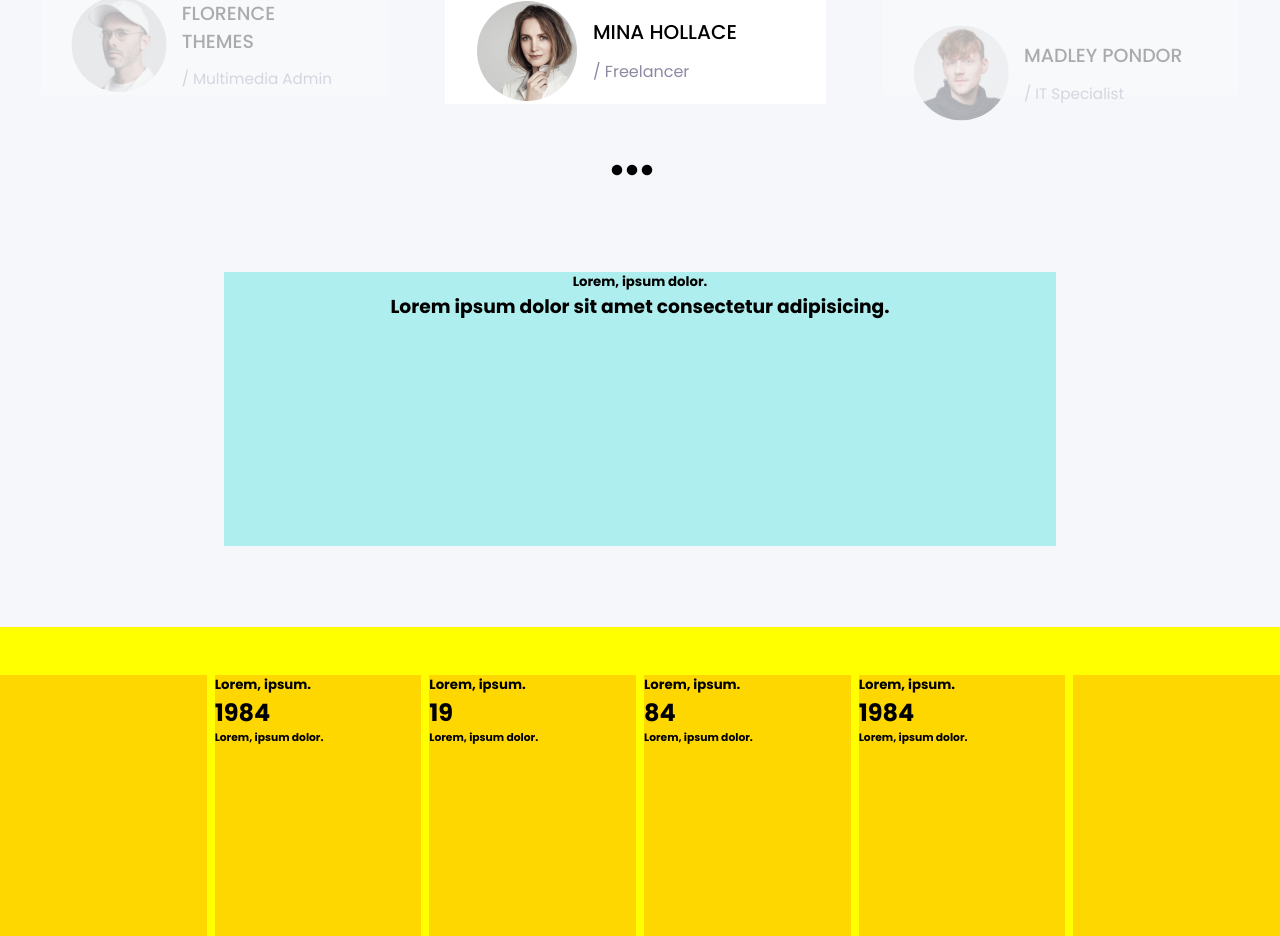
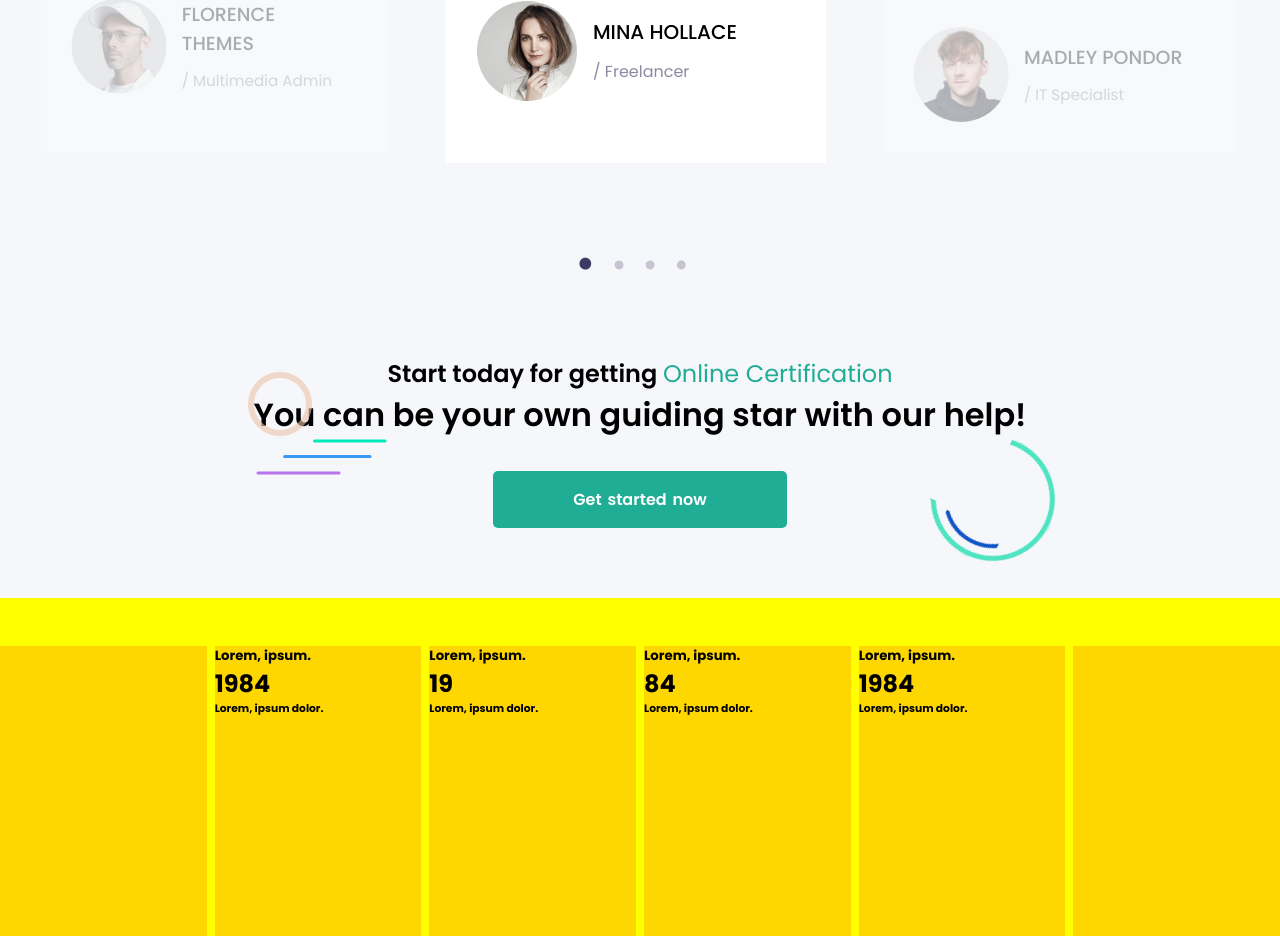
Before and after one commit to nicodellolio/proj-html-vuejs, a Vue app: page / in a window 1280 px wide. Shown: the part 4049-4985 px from the top of the page. Built offline with nearby package versions, Linux system fonts and the light colour scheme.

Commit message:
add verbatim section

```diff
--- a/src/components/AppMain.vue
+++ b/src/components/AppMain.vue
@@ -316,12 +316,21 @@ export default {
             </div>
 
             <div class="dots">
-                <i class="fa-solid fa-ellipsis"></i>
+                <span>.</span>
+                <span>.</span>
+                <span>.</span>
+                <span>.</span>
             </div>
 
             <div class="get-started">
-                <h5>Lorem, ipsum dolor.</h5>
-                <h3>Lorem ipsum dolor sit amet consectetur adipisicing.</h3>
+                <h2>Start today for getting </h2>
+                <h2>Online Certification</h2>
+                <h1>You can be your own guiding star with our help!</h1>
+                <button>Get started now</button>
+
+                <img class="stripes-shape" src="/public/images/maxcoach-shape-01.png" alt="">
+                <img class="circle-shape" src="/public/images/maxcoach-shape-02.png" alt="">
+                <i class="fa-regular fa-circle" aria-hidden="true"></i>
             </div>
         </div>
 
--- a/src/style.css
+++ b/src/style.css
@@ -530,26 +530,29 @@
         color: var(--bg-text-secondary);
       }
 
-      p{
+      p {
         color: var(--bg-text-primary)
       }
 
-      .reviewed-person{
+      .reviewed-person {
         margin-top: 2rem;
         display: flex;
         align-items: center;
         gap: 1rem;
-        img{
-          width: 100px ;
+
+        img {
+          width: 100px;
           border-radius: 100%;
         }
-        h4{
+
+        h4 {
           font-size: 1.25rem;
           margin-bottom: 0.75rem;
           text-transform: uppercase;
           font-weight: 500;
         }
-        aside{
+
+        aside {
           color: var(--bg-text-tertiary);
         }
       }
@@ -563,22 +566,72 @@
   }
 }
 
-.dots{
-  font-size: 3rem;
+.dots {
+  font-size: 4.5rem;
   letter-spacing: 1rem;
-  margin-top: 2rem;
+  color: var(--bg-text-ordinary);
+  span:first-child{
+    color: var(--bg-text-secondary);
+    font-size: 6rem;
+  }
 }
-
-
-
-
 
 .get-started {
   margin: 0 auto;
-  margin-top: 5%;
+  margin-top: 3rem;
   width: 65%;
+  position: relative;
+  padding-bottom: 3%;
+
+  h2 {
+    font-weight: 600;
+    display: inline;
+  }
+
+  h2:nth-child(2) {
+    color: var(--bg-btn);
+    font-weight: 400;
+  }
+
+  h1 {
+    font-weight: 600;
+  }
+
+  button {
+    margin: 2rem 0 2rem;
+    padding: 1rem 5rem;
+    color: var(--bg-primary);
+    border: none;
+    border-radius: 5px;
+    font-size: 1rem;
+    font-weight: 600;
+    word-spacing: 2px;
+    background-color: var(--bg-btn);
+    cursor: pointer;
+  }
+
+  img,
+  .fa-circle {
+    position: absolute;
+  }
+
+  .stripes-shape {
+    left: 2rem;
+  }
+
+  .circle-shape {
+    right: 0;
+  }
+
+  .fa-circle {
+    font-size: 4rem;
+    color: #ecc5ab;
+    opacity: 0.6;
+    left: 1.5rem;
+    top: 1rem;
+  }
+
 }
-
 
 .our-numbers {
   padding-top: 3rem;
@@ -670,25 +723,24 @@
   height: 593px;
 } */
 
-.debug .topLearners {
-  /* background-color: palegreen; */
+/* .debug .topLearners {
+  background-color: palegreen;
   height: 1038px;
-}
+} */
 
 /* .debug .topLearners-head {
   background-color: green;
   height: 229px;
 } */
 
-.debug .topLearners-reviews {
+/* .debug .topLearners-reviews {
   height: 400px;
-}
+} */
 
-
-.debug .get-started {
+/* .debug .get-started {
   background-color: paleturquoise;
   height: 274px;
-}
+} */
 
 .debug .our-numbers {
   background-color: yellow;
```
Also changed, not shown: 1 other file (tests, documents, lock files or other folders).
